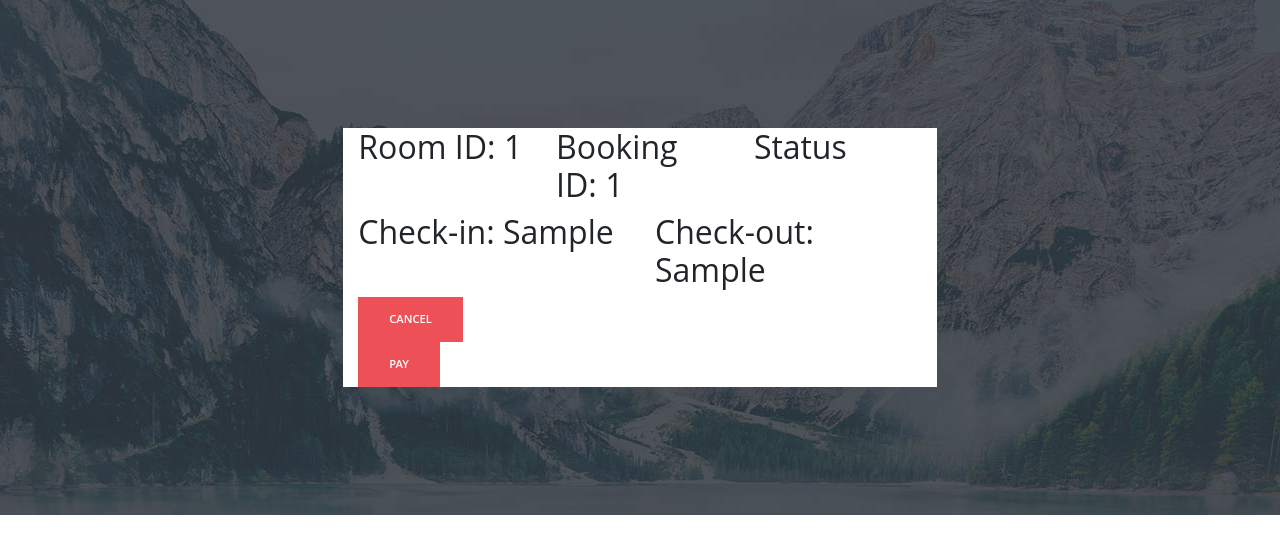
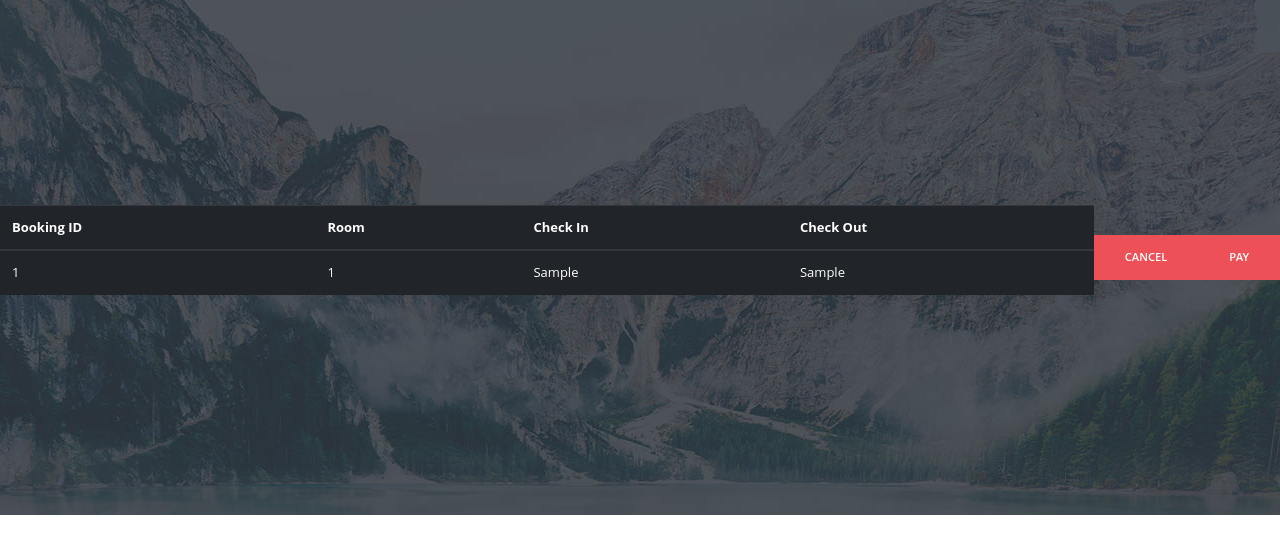
Before and after one commit to quangtruong9/web, a Flask app: template booking/templates/user.html in a window 1280 px wide. Shown: the part 119-673 px from the top of the page. Run offline with Flask 2, Linux system fonts and the light colour scheme; the template is opened without the code that fills it: most values are stand-ins (such as "Sample title", 1, 10 or a date in 2020); some libraries are stand-ins or nearby versions.

Commit message:
change interface

```diff
--- a/booking/templates/user.html
+++ b/booking/templates/user.html
@@ -69,44 +69,32 @@ http://www.tooplate.com/view/2095-level
         </div>
     </div>
     <div class="tm-section tm-bg-img" id="tm-section-1">
-        <div class="tm-bg-white ie-container-width-fix-2">
-            <div class="container ie-h-align-center-fix">
-                <div class="row">
-                    <div class="col">
-                        <h2>
-                            Room ID: {{booking.room_id}}
-                        </h2>
-                    </div>
-                    <div class="col">
-                        <h2>
-                             Booking ID: {{booking.booking_id}}
-                        </h2>
-                    </div>
-                    <div class="col">
-                        <h2>
-                            Status
-                        </h2>
-                    </div>
-                </div>
-                <div class="row">
-                    <div class="col">
-                        <h2>
-                            Check-in: {{booking.check_in}}
-                        </h2>
-                    </div>
-                    <div class="col">
-                        <h2>
-                            Check-out: {{booking.check_out}}
-                        </h2>
-                    </div>
-                </div>
 
+
+                <table class="table table-dark ">
+                    <thead>
+                      <tr>
+                        <th scope="col">Booking ID</th>
+                        <th scope="col">Room</th>
+                        <th scope="col">Check In</th>
+                        <th scope="col">Check Out</th>
+                      </tr>
+                    </thead>
+                    <tbody>
+                      <tr>
+                        <td>{{booking.booking_id}}</td>
+                        <td>{{booking.room_id}}</td>
+                        <td>{{booking.check_in}}</td>
+                        <td>{{booking.check_out}}</td>
+                      </tr>
+                    </tbody>
+                  </table>
                 <form action="{{url_for('cancel',email=booking.email)}}" method="post">
                     <button type="submit" class="btn btn-primary">Cancel</button>
                 </form>
 
                 <button type="submit" class="btn btn-primary">Pay</button>
-            </div>
+
         </div>
     </div>
 </body>
```
